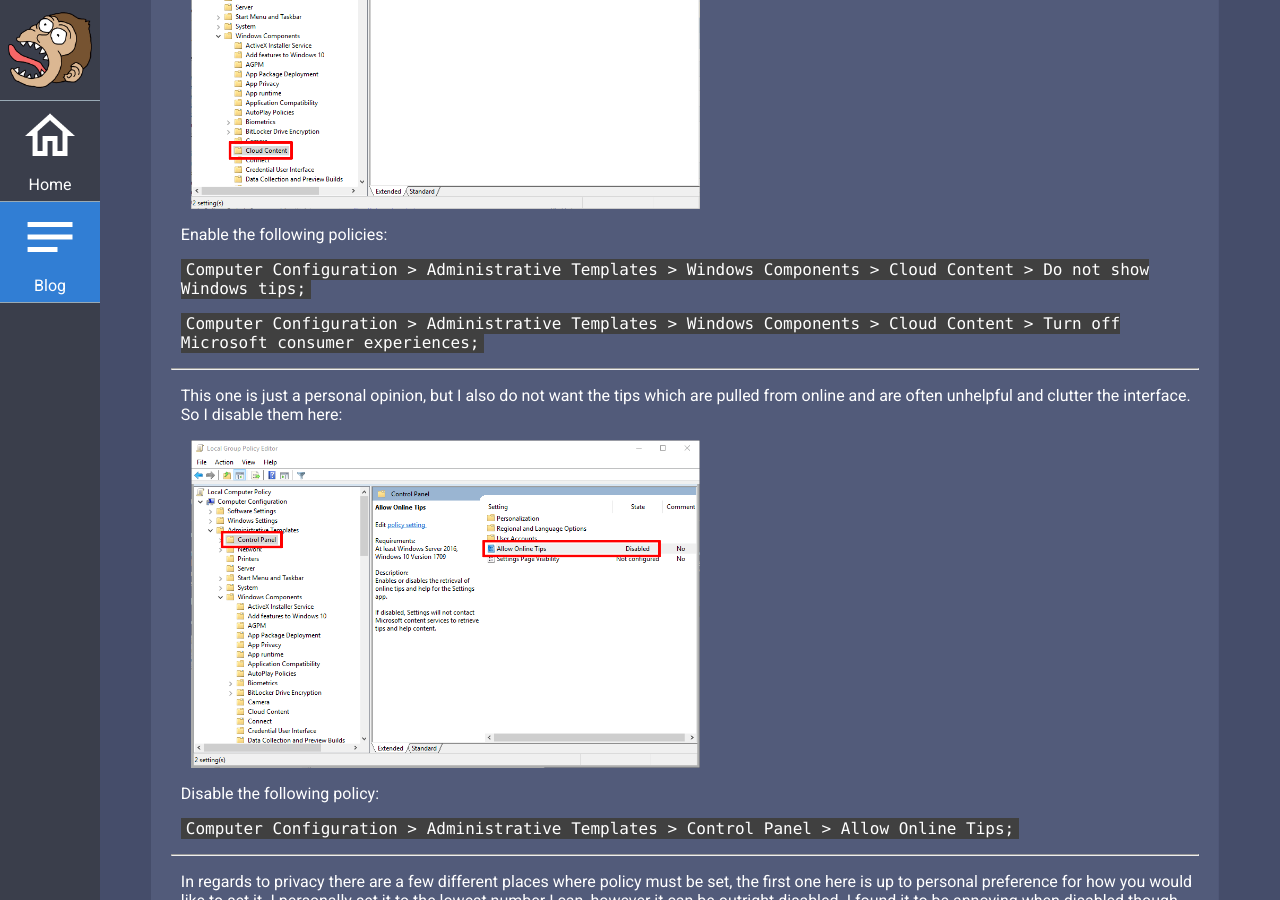
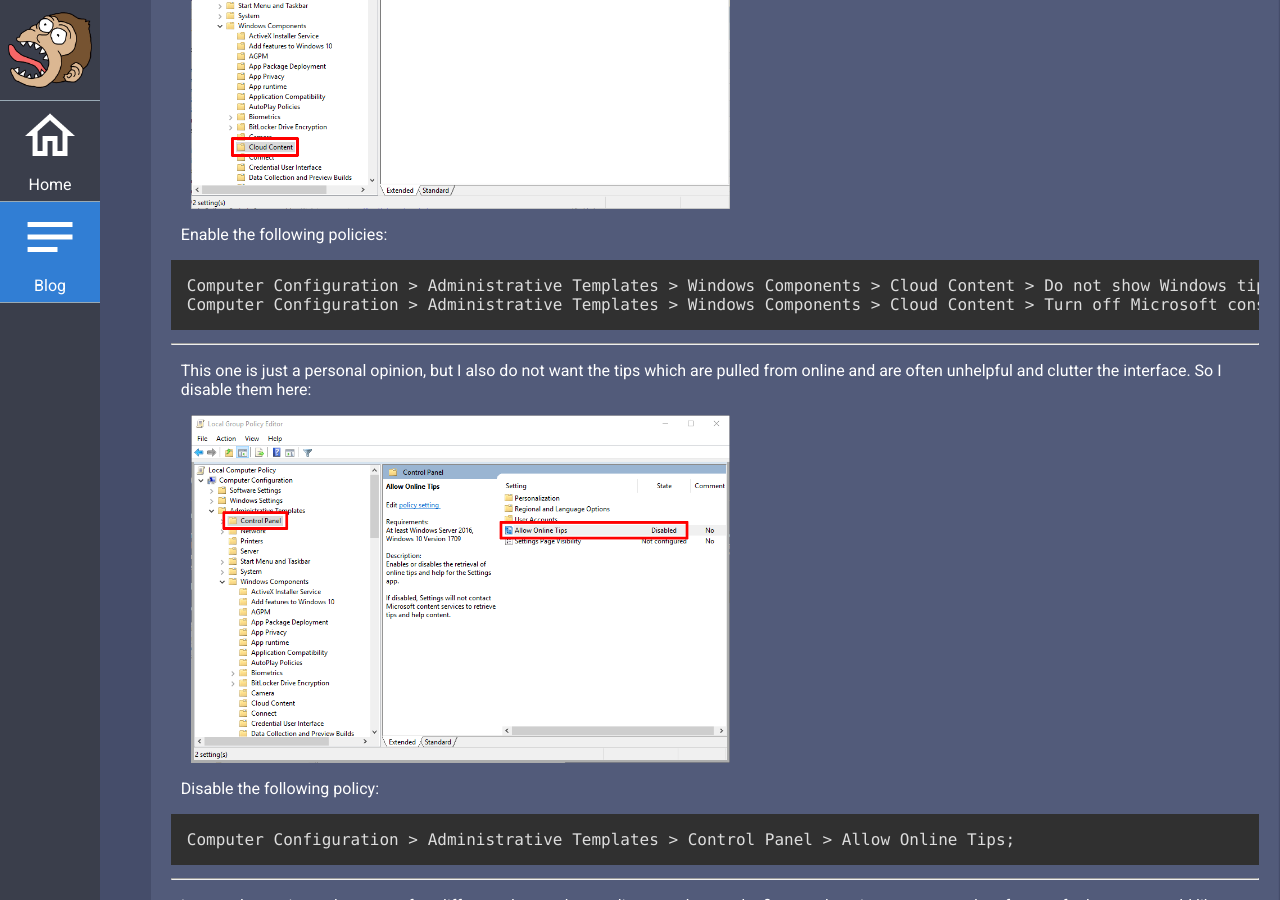
Before and after one commit to CorruptComputer/home, a Jekyll site: the page built from _posts/2019-03-14-privacy-and-windows-10.markdown, in a window 1280 px wide and 900 px high, scrolled down 524 px. Built offline with Jekyll 4.4.1, drawn with Linux system fonts in a browser that asks for light colours; nearby versions of some CDN libraries; comment, search, counter and statistics services are not loaded; some of the changed text lies outside the part shown.

Commit message:
Change code blocks to use highlight.js instead of GitHub Gists

```diff
--- a/_layouts/post.html
+++ b/_layouts/post.html
@@ -11,6 +11,13 @@
 
         <link rel="stylesheet" href="/assets/css/main.css">
         <script src="/assets/js/main.js" defer></script>
+
+        <!-- highlight.js | https://highlightjs.org -->
+        <link rel="stylesheet" href="https://cdnjs.cloudflare.com/ajax/libs/highlight.js/11.5.1/styles/dark.min.css">
+        <script src="https://cdnjs.cloudflare.com/ajax/libs/highlight.js/11.5.1/highlight.min.js"></script>
+        <!-- individual languages not included in above, see: https://github.com/highlightjs/cdn-release/blob/main/DIGESTS.md -->
+        <script src="https://cdnjs.cloudflare.com/ajax/libs/highlight.js/11.5.1/languages/apache.min.js"></script>
+        <script src="https://cdnjs.cloudflare.com/ajax/libs/highlight.js/11.5.1/languages/powershell.min.js"></script>
 
         <link rel="apple-touch-icon" sizes="180x180" href="/favicons/apple-touch-icon.png">
         <link rel="icon" type="image/png" sizes="32x32" href="/favicons/favicon-32x32.png">
--- a/_posts/2019-03-14-privacy-and-windows-10.markdown
+++ b/_posts/2019-03-14-privacy-and-windows-10.markdown
@@ -13,10 +13,8 @@
 ![Group Policy 1](/images/blog/2019-03-14-privacy-and-windows-10/WindowsPrivacy1.png "Computer Configuration > Administrative Templates > Windows Components > Cloud Content"){:.blogImageInline}
 
 Enable the following policies:
-
-`Computer Configuration > Administrative Templates > Windows Components > Cloud Content > Do not show Windows tips;`
-
-`Computer Configuration > Administrative Templates > Windows Components > Cloud Content > Turn off Microsoft consumer experiences;`
+<pre><code class="language-html">Computer Configuration > Administrative Templates > Windows Components > Cloud Content > Do not show Windows tips;
+Computer Configuration > Administrative Templates > Windows Components > Cloud Content > Turn off Microsoft consumer experiences;</code></pre>
 
 <hr />
 
@@ -26,7 +24,7 @@
 
 Disable the following policy:
 
-`Computer Configuration > Administrative Templates > Control Panel > Allow Online Tips;`
+<pre><code class="language-html">Computer Configuration > Administrative Templates > Control Panel > Allow Online Tips;</code></pre>
 
 <hr />
 
@@ -41,7 +39,7 @@
 
 Set the following policy to your desired level of telemetry:
 
-`Computer Configuration > Administrative Templates > Windows Components > Data Collection and Preview Builds > Allow Telemetry;`
+<pre><code class="language-html">Computer Configuration > Administrative Templates > Windows Components > Data Collection and Preview Builds > Allow Telemetry;</code></pre>
 
 <hr />
 
@@ -51,7 +49,7 @@
 
 Enable the following policy:
 
-`Computer Configuration > Administrative Templates > Windows Components > Application Compatibility > Turn off Application Telemetry;`
+<pre><code class="language-html">Computer Configuration > Administrative Templates > Windows Components > Application Compatibility > Turn off Application Telemetry;</code></pre>
 
 <hr />
 
@@ -61,13 +59,12 @@
 
 Disable the following policies:
 
-`Computer Configuration > Administrative Templates > Windows Components > Search > Allow Cortana;`
-
-`Computer Configuration > Administrative Templates > Windows Components > Search > Allow Cortana above lock screen;`
+<pre><code class="language-html">Computer Configuration > Administrative Templates > Windows Components > Search > Allow Cortana;
+Computer Configuration > Administrative Templates > Windows Components > Search > Allow Cortana above lock screen;</code></pre>
 
 Enable this last policy:
 
-`Computer Configuration > Administrative Templates > Windows Components > Search > Don't search the web or display web results in Search;`
+<pre><code class="language-html">Computer Configuration > Administrative Templates > Windows Components > Search > Don't search the web or display web results in Search;</code></pre>
 
 <hr />
 
--- a/_posts/2021-05-10-bypass-windows-login-with-sticky-keys.markdown
+++ b/_posts/2021-05-10-bypass-windows-login-with-sticky-keys.markdown
@@ -3,7 +3,7 @@
 title:  "Bypass Windows login with Sticky Keys"
 excerpt: "I have known about this vulnerability for years, but recently I've figured out that this exploit is not very well known."
 date:   2021-05-10 15:00:00
-lastmod: 2022-04-25 12:00:00
+lastmod: 2021-05-10 15:00:00
 ---
 
 I have known about this vulnerability for years, but recently I've figured out that this exploit is not very well known. In this blog post I'll show you how you can do it and what you can do to protect yourself from this.
```
Also changed, not shown: other parts of _layouts/post.html (+1 -0 lines), other parts of _posts/2019-03-14-privacy-and-windows-10.markdown (+1 -1 lines), _posts/2020-05-21-ubuntu-20.04-bookstack.markdown (+40 -7 lines), _posts/2021-03-05-remove-steam-games-from-control-panel.markdown (+18 -2 lines), README.md.
